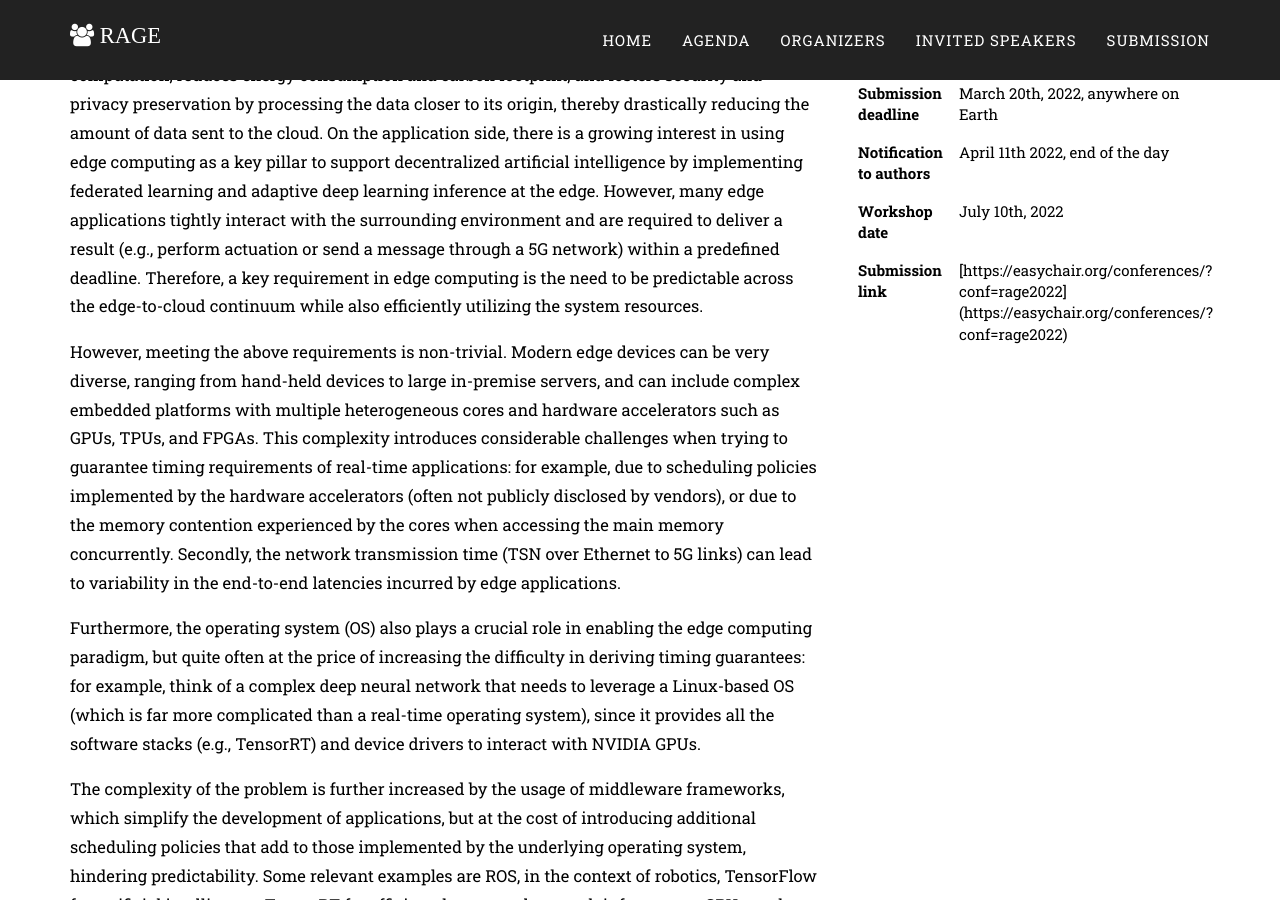
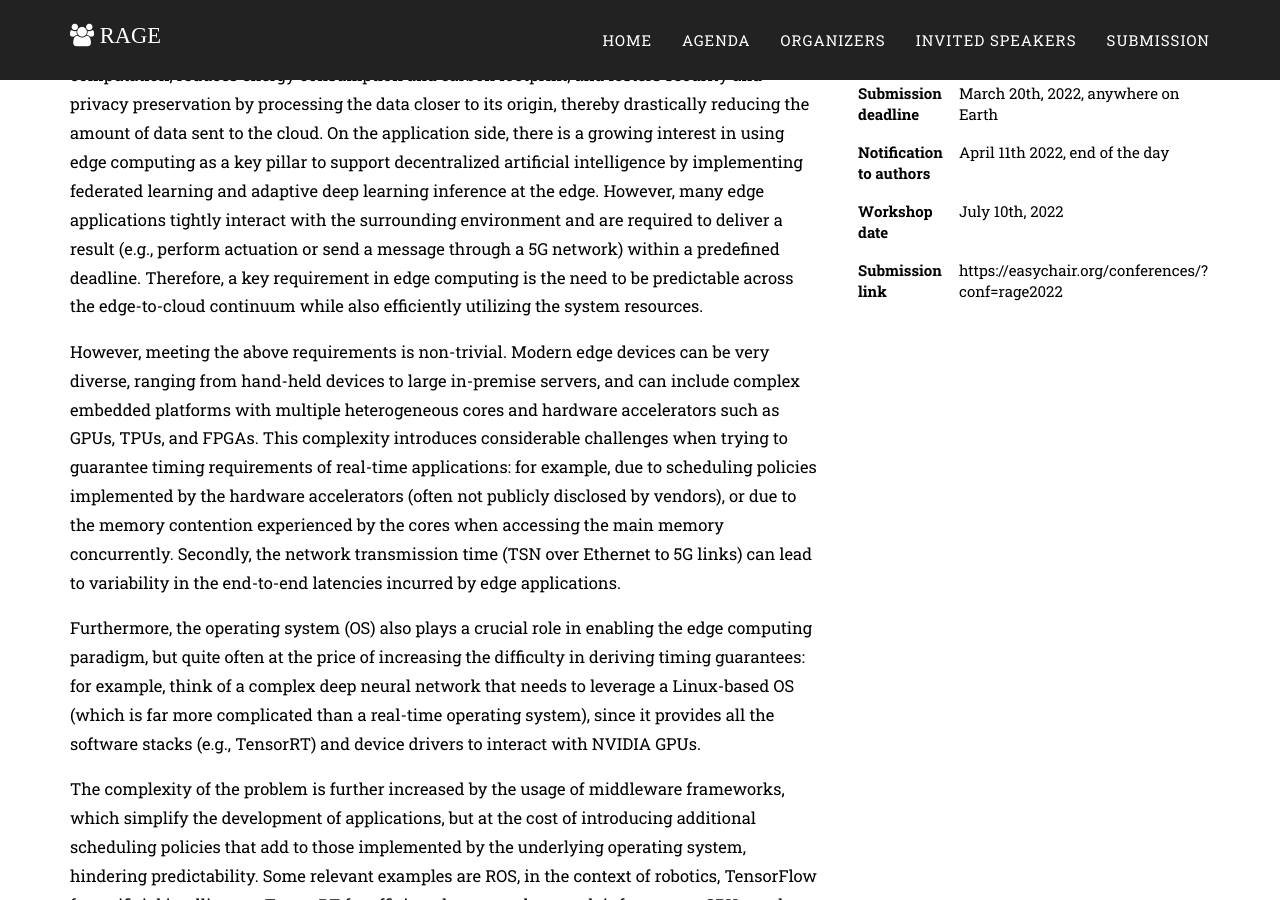
Before and after one commit to rage2022/rage2022.github.io, a Jekyll site: the page built from index.markdown, in a window 1280 px wide and 900 px high, scrolled down 1078 px. Built offline with Jekyll 4.4.1, drawn with Linux system fonts in a browser that asks for light colours; some web fonts are replaced; some of the changed lines change nothing that is shown.

Commit message:
Update home.html

```diff
--- a/_layouts/home.html
+++ b/_layouts/home.html
@@ -59,7 +59,7 @@ layout: default
                         </tr>
                         <tr>
                             <th scope="row">Submission link</th>
-                            <td>[https://easychair.org/conferences/?conf=rage2022](https://easychair.org/conferences/?conf=rage2022)</td>
+                            <td>https://easychair.org/conferences/?conf=rage2022</td>
                         </tr>
                     </table>
                 </div>
```
